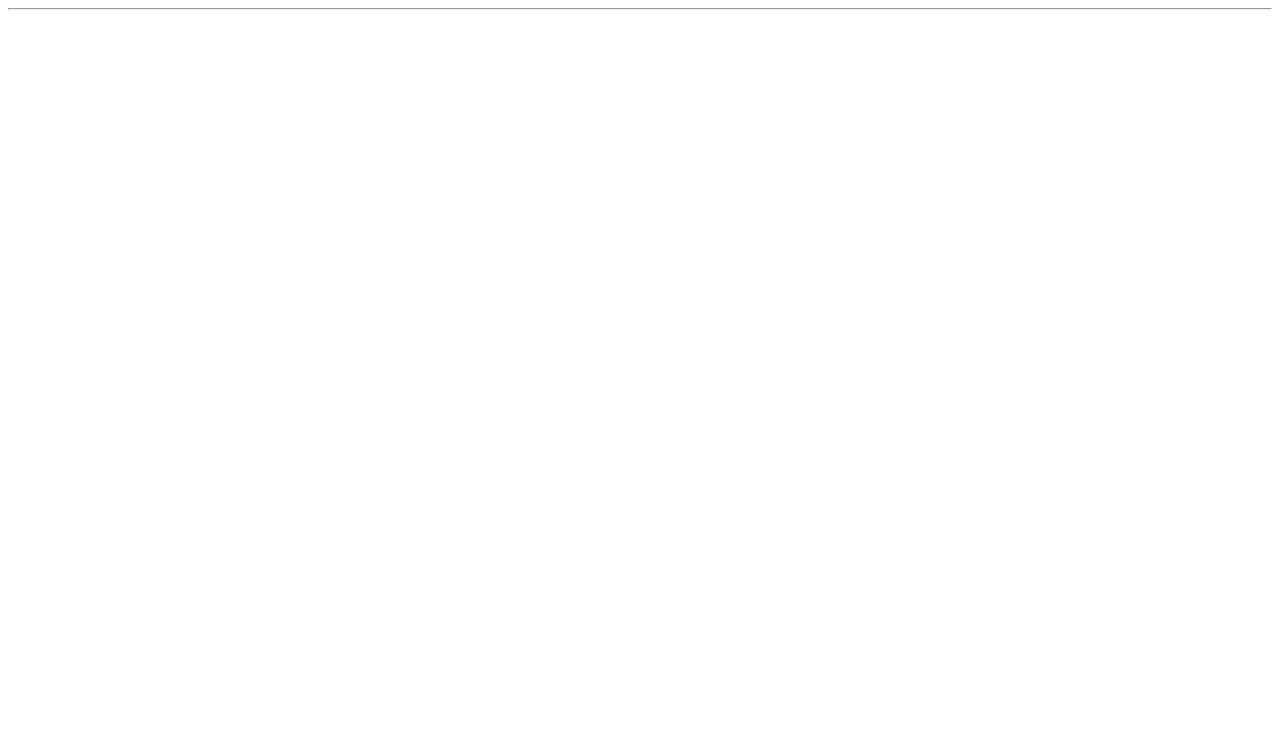
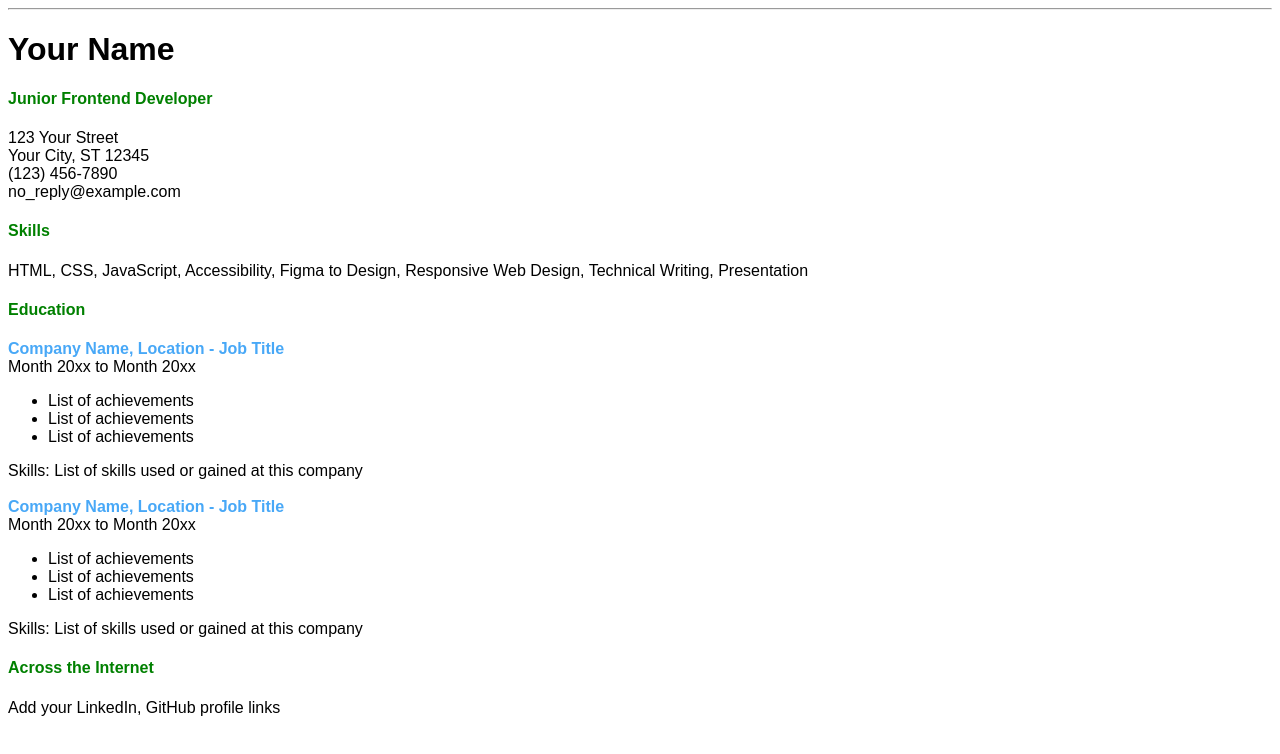
Before and after one commit to tobiamarvi/roadmap.sh-solutions, a plain HTML site: page frontend/single-page-cv/index.html in a window 1280 px wide. Drawn offline with Linux system fonts and the light colour scheme.

Commit message:
completed first draft

```diff
--- a/frontend/single-page-cv/index.html
+++ b/frontend/single-page-cv/index.html
@@ -2,11 +2,68 @@
 <html lang="en">
     <head>
         <meta charset="UTF-8">
-        <meta name="Single Page CV" content="Sample single page cover letter.">
-        <title>Single Page CV</title>
+        <title>Sample Single Page CV</title>
+        <!-- SEO Meta Tags (for search engines and algorithms) -->
+        <meta name="viewport" content="width=device-width, initial-scale=1.0"/>
+        <meta name="description" content="A sample single page CV"/>
+        <meta name="keywords" content="HTML, CV, Resume"/>
+        <meta name="author" content="Oluwatobi Amarvi"/>
+        <!-- OG Meta Tags (for social media platforms and users) -->
+        <meta property="og:title" content="Sample Single Page CV"/>
+        <meta property="og:description" content="A sample single page CV"/>
+        <meta property="og:keywords" content="HTML, CV, Resume"/>
+        <!-- Favicon -->
+        <link rel="icon" type="image/x-icon" href="https://cdn-icons-png.flaticon.com/512/4336/4336271.png"/>
     </head>
-    <body>
+    <body style="font-family: sans-serif">
         <hr/>
+        <header>
+            <h1>Your Name</h1> <!-- Enter your name here-->
+            <h4 style="color: green">Junior Frontend Developer</h4>
+            <div>
+                <div>123 Your Street</div>
+                <div>Your City, ST 12345</div>
+                <div>(123) 456-7890</div> <!--Phone number-->
+                <div>no_reply@example.com</div>
+            </div>
+        </header>
 
+        <main>
+            <section> <!-- Skills -->
+                <h4 style="color:green">Skills</h4>
+                <p>HTML, CSS, JavaScript, Accessibility, Figma to Design, Responsive Web Design, Technical Writing, Presentation</p>
+            </section>
+
+            <section> <!-- Education -->
+                <h4 style="color:green">Education</h4>
+                <section>
+                    <b><div style="color:rgb(72, 168, 247)"> Company Name, Location - Job Title</div></b>
+                    Month 20xx to Month 20xx
+                    <ul>
+                        <li>List of achievements</li>
+                        <li>List of achievements</li>
+                        <li>List of achievements</li>
+                    </ul>
+                    Skills: List of skills used or gained at this company
+                </section>
+                <br/>
+
+                <section>
+                    <b><div style="color:rgb(72, 168, 247)">Company Name, Location - Job Title</div></b>
+                    Month 20xx to Month 20xx
+                    <ul>
+                        <li>List of achievements</li>
+                        <li>List of achievements</li>
+                        <li>List of achievements</li>
+                    </ul>
+                    Skills: List of skills used or gained at this company
+                </section>
+            </section>
+
+            <section>
+                <h4 style="color:green">Across the Internet</h4>
+                Add your LinkedIn, GitHub profile links <!--Add your links here-->
+            </section>
+        </main>
     </body>
 </html>
```
